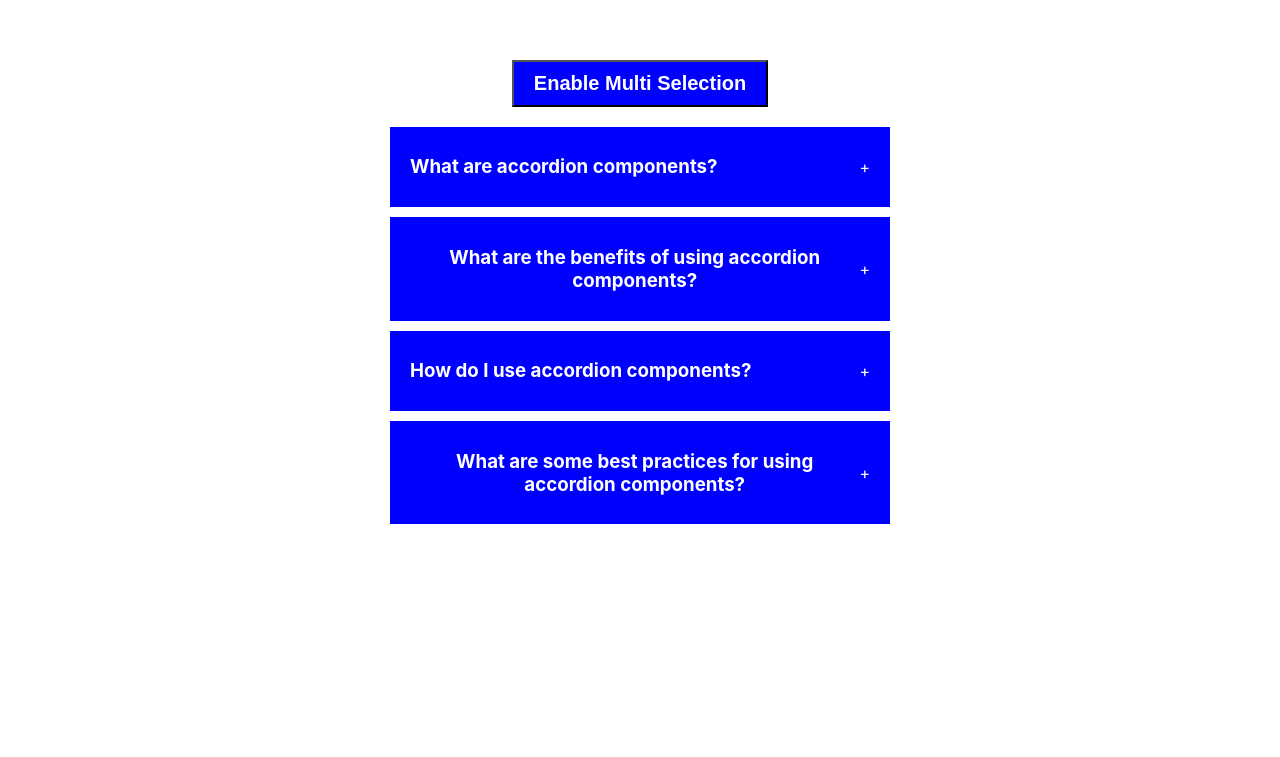
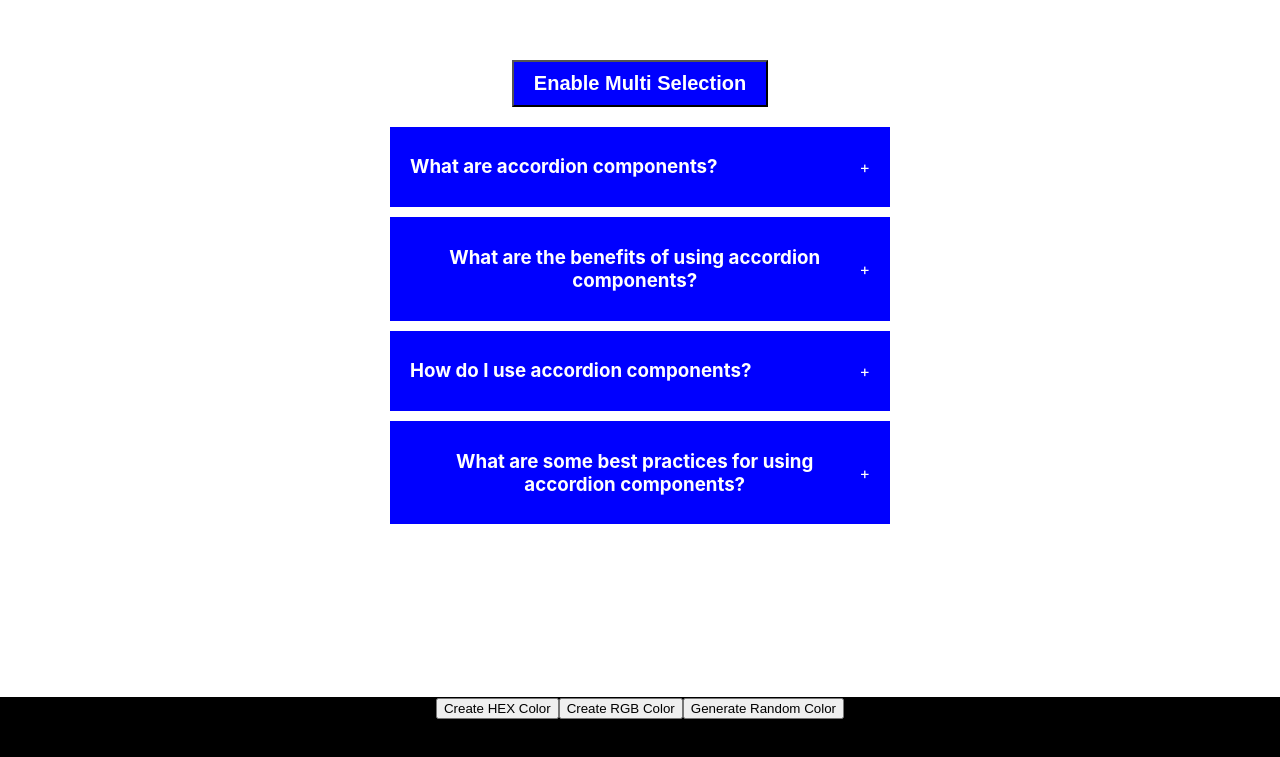
Before and after one commit to rrmorant/features-project, a React (Create React App) app in the folder react-features-project/: page / in a window 1280 px wide. Shown: the part 103-860 px from the top of the page. Before the commit the page ends 800 px from the top, so only its background shows below. Built offline with nearby package versions, Linux system fonts and the light colour scheme.

Commit message:
added component to Apps.js

```diff
--- a/react-features-project/src/App.js
+++ b/react-features-project/src/App.js
@@ -1,13 +1,17 @@
-import './App.css';
-import Accordion from './components/accordion';
+import "./App.css";
+import Accordion from "./components/accordion";
+import RandomColor from "./components/accordion/random-color";
 
 function App() {
-  return (
-    <div className="App">
-    { /* Add the Accordian component here */}
-      <Accordion />
-    </div>
-  );
+	return (
+		<div className="App">
+			{/* Accordion Component */}
+			<Accordion />
+
+			{/* Random Color Component */}
+			<RandomColor />
+		</div>
+	);
 }
 
 export default App;
```
